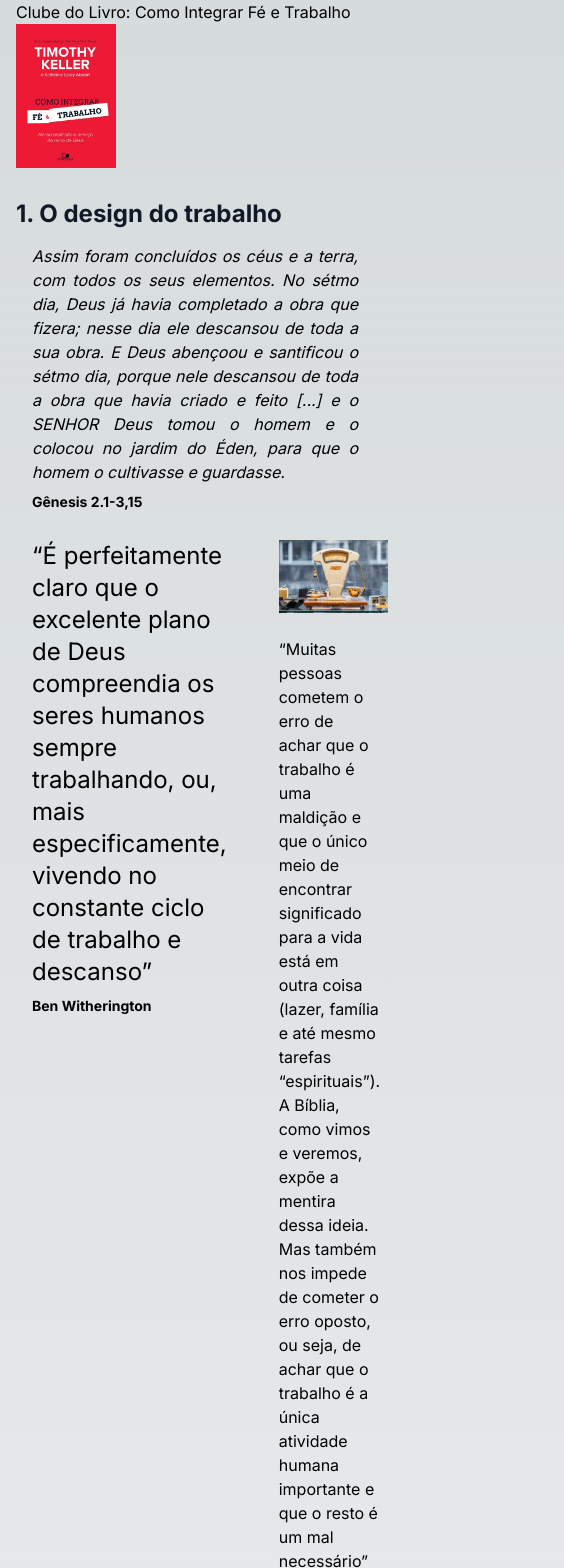
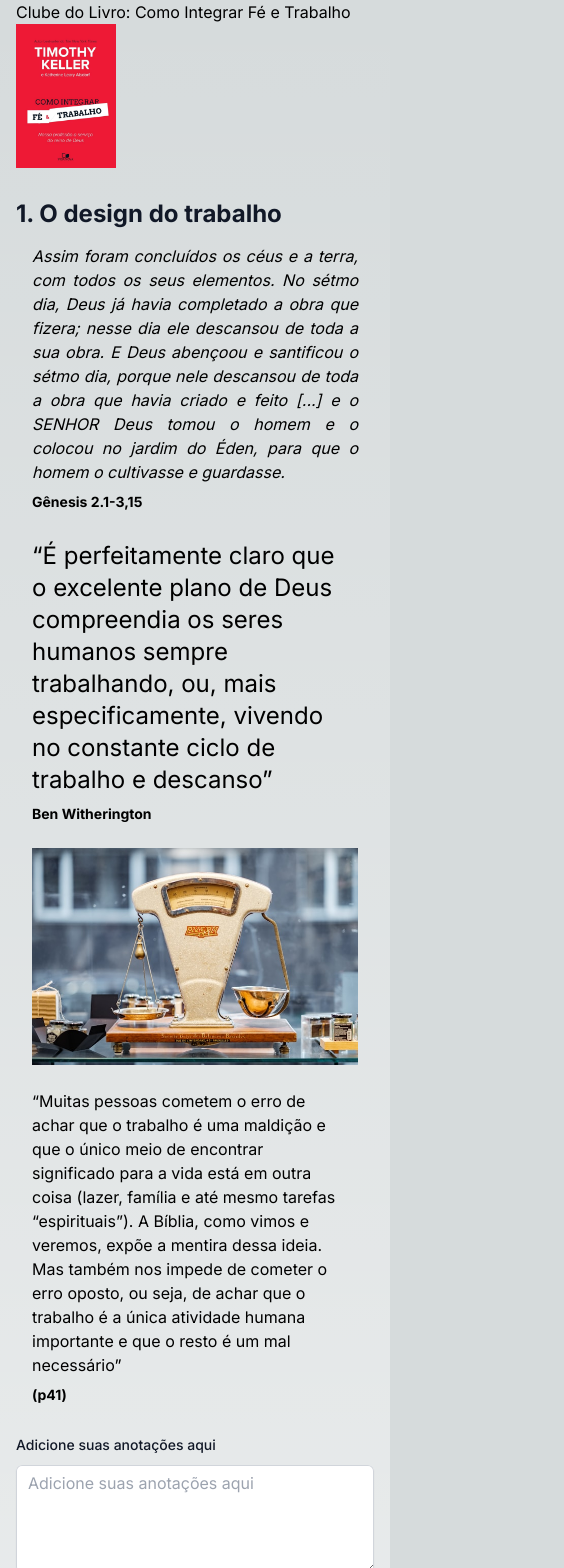
Before and after one commit to thiagooak/clube-do-livro, a Next.js app: page / in a window 390 px wide. Shown: the top 1568 px of the page, 564 px wide, since content can reach past the window. Built offline with nearby package versions, Linux system fonts and the light colour scheme.

Commit message:
Optimize for small screens

```diff
--- a/src/app/page.js
+++ b/src/app/page.js
@@ -68,7 +68,7 @@ function ChapterQuote({ author, children }) {
 }
 
 function QuoteContainer({ children }) {
-  return <div className="flex space-x-3">{children}</div>;
+  return <div className="md:flex md:space-x-3">{children}</div>;
 }
 
 function Quote({ author, children, variant = "primary" }) {
```
